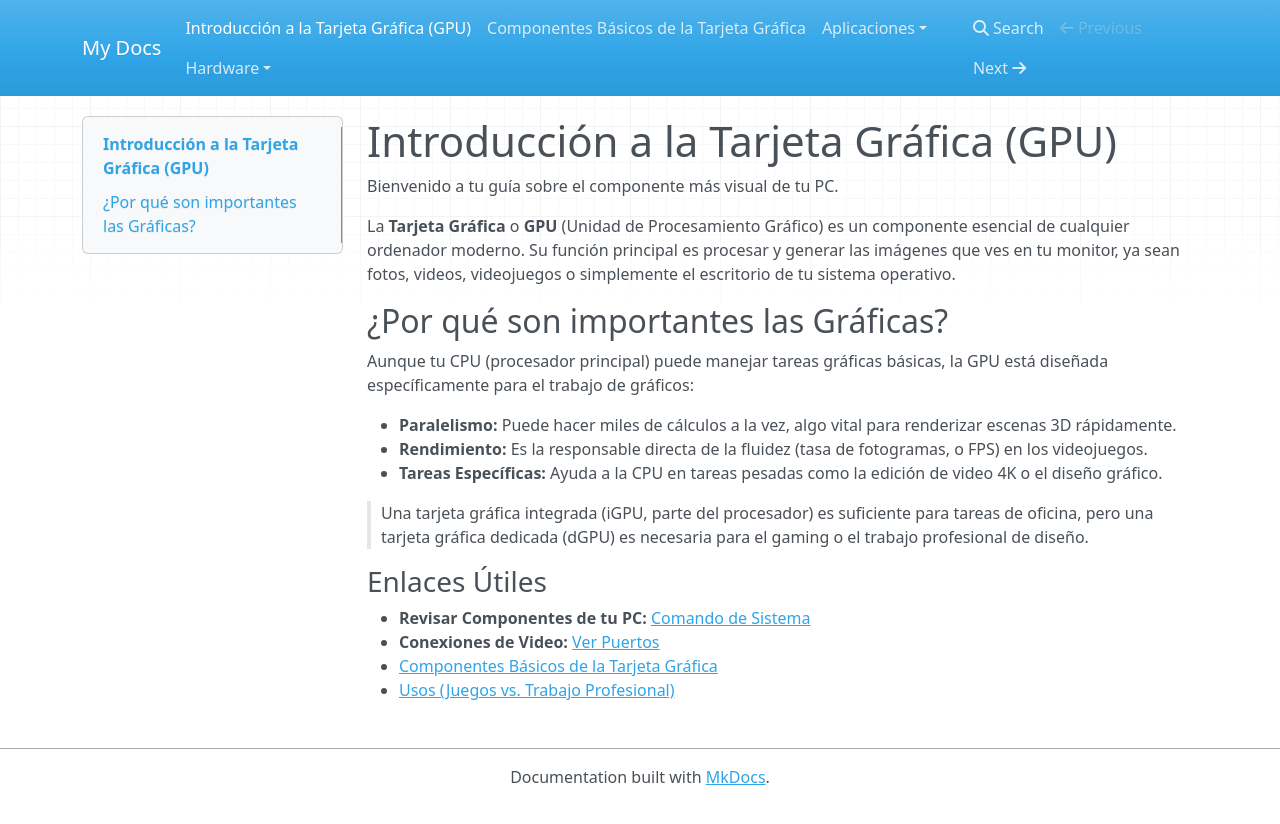
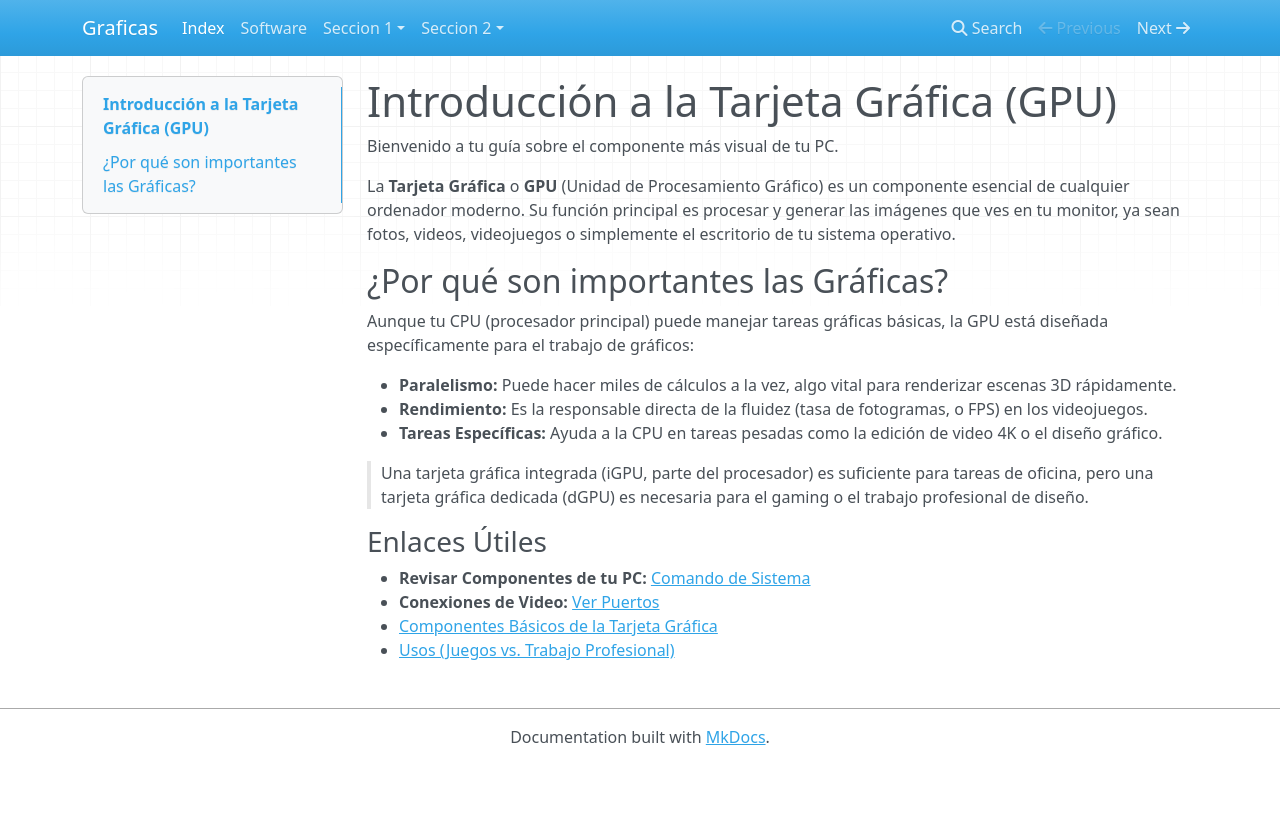
Before and after one commit to peponpepe169/Graficas, an MkDocs documentation site: the page built from docs/index.md, in a window 1280 px wide. Shown: the top 824 px of the page. Built offline with MkDocs 1.6.1, drawn with Linux system fonts in a browser that asks for light colours; nearby versions of some CDN libraries.

```diff
--- a/mkdocs.yml
+++ b/mkdocs.yml
@@ -1 +1,9 @@
-site_name: My Docs
+site_name: Graficas
+nav:
+  - Index: index.md
+  - Software: software.md
+  - Seccion 1:
+    - Subseccion 1: hardware/gpu.md
+    - Subseccion 2: hardware/transformacion.md
+  - Seccion 2:
+    - Subseccion 2.1: aplicaciones/uso.md
```
